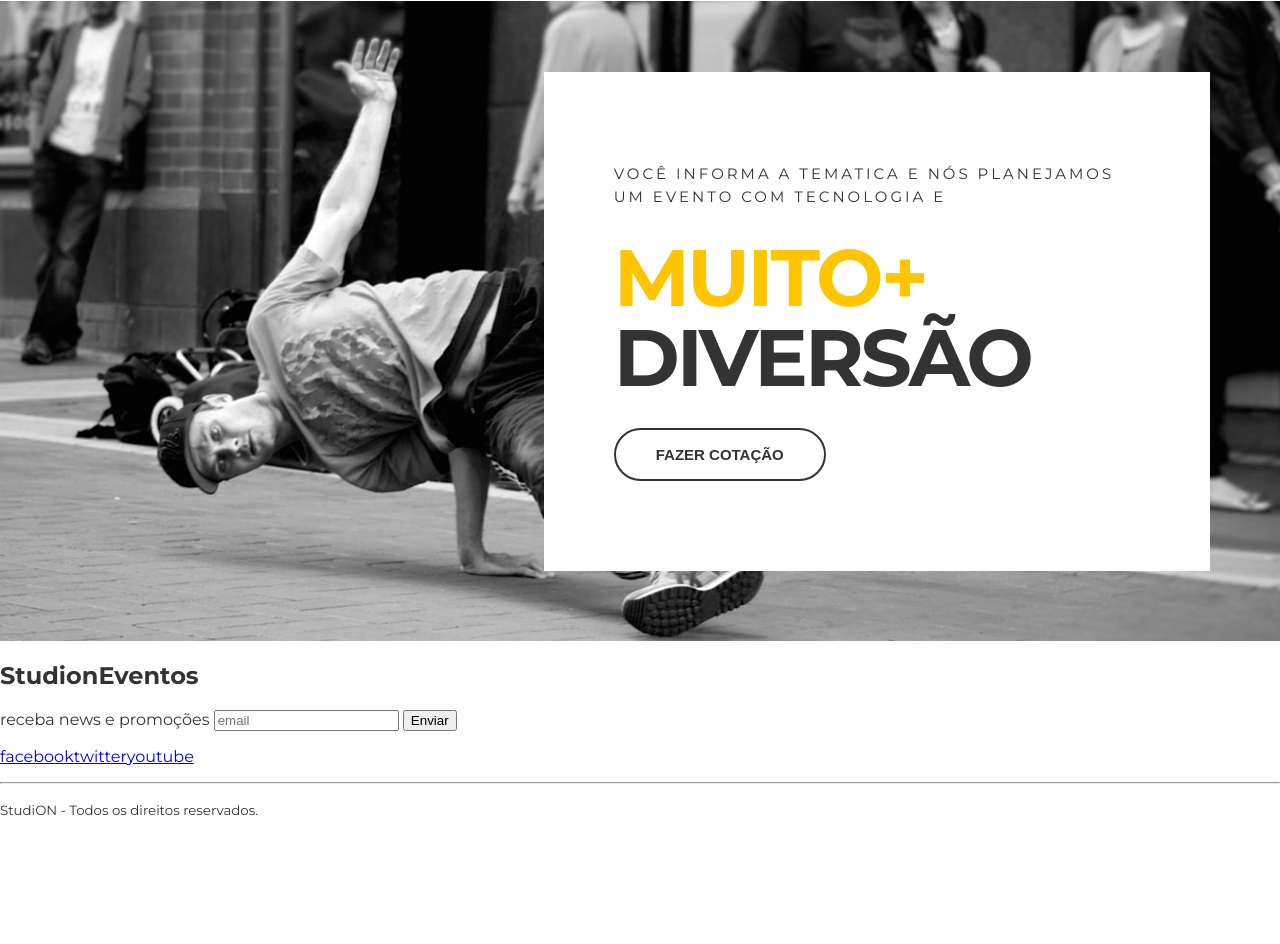
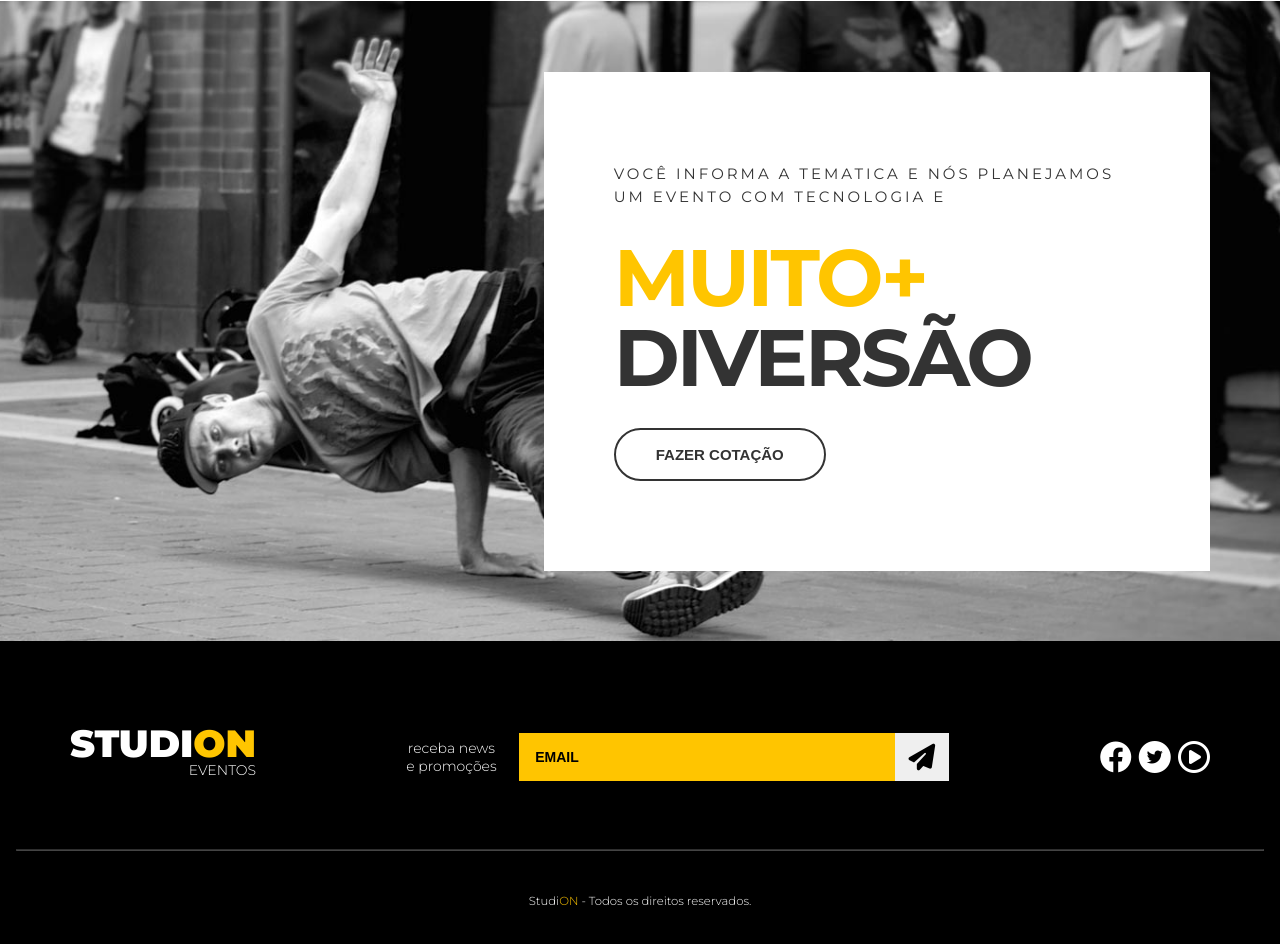
Before and after one commit to GabrielGdeC/studion, a website: page studion/src/index.html in a window 1280 px wide. Shown: the part 1626-2570 px from the top of the page. Before the commit the page ends 2461 px from the top, so only its background shows below. Drawn offline with Linux system fonts and the light colour scheme.

Commit message:
pagina do footer

```diff
--- a/studion/src/index.html
+++ b/studion/src/index.html
@@ -90,21 +90,41 @@
         </section>
     </main>
 
-    <footer>
-        <h2>Studi<span>on</span><span>Eventos</span></h2>
-        <form action="">
-            <label>receba news e promoções</label>
-            <input type="email" placeholder="email" />
-            <button type="submit">Enviar</button>
-        </form>
-        <ul>
-            <li> <a href="https://facebook.com/" target="_blank">facebook</a></li>
-            <li> <a href="https://twitter.com/" target="_blank">twitter</a></li>
-            <li> <a href="https://youtube.com/" target="_blank">youtube</a></li>
-        </ul>
+    <footer class="footer">
+        <div class="container footer__container">
+            <h2 class="logo-studion">Studi<span class="copy--primary">on</span>
+                <span class="logo-studion__subtitle">Eventos</span></h2>
+
+            <form class="footer__form">
+                <label for="email">receba news e promoções</label>
+                <div class="footer__email">
+                    <input id="email" type="email" placeholder="email" />
+                    <button type="submit">
+                        <i class="fa-solid fa-paper-plane fa-2x"></i>
+                    </button>
+                </div>
+            </form>
+            <ul class="footer__social">
+                <li> <a href="https://facebook.com/" target="_blank">
+                    <i class="fab fa-facebook fa-2x"></i>
+                </a>
+            </li>
+                <li> <a href="https://twitter.com/" target="_blank">
+                    <span class="fa-stack">
+                        <i class="fa-solid fa-circle fa-stack-2x fa-inverse"></i>
+                        <i class="fab fa-twitter fa-stack-1x "></i>
+                      </span>
+                </a>
+            </li>
+                <li> <a href="https://youtube.com/" target="_blank">
+                    <i class="fa-regular fa-circle-play fa-2x"></i>
+                </a>
+            </li>
+            </ul>
+        </div>
         <hr/>
         <p>
-            <small>Studi<span>ON</span> - Todos os direitos reservados.</small>
+            <small>Studi<span class="copy--primary">ON</span> - Todos os direitos reservados.</small>
         </p>
 
     </footer>
--- a/studion/src/style.css
+++ b/studion/src/style.css
@@ -1,4 +1,7 @@
 @import url('https://fonts.googleapis.com/css2?family=Montserrat:wght@300;400;700;900&family=Roboto&display=swap');
+@import url('https://cdnjs.cloudflare.com/ajax/libs/font-awesome/6.3.0/css/fontawesome.min.css');
+@import url('https://cdnjs.cloudflare.com/ajax/libs/font-awesome/6.3.0/css/all.min.css');
+
 
 *{
     box-sizing: border-box;
@@ -271,3 +274,106 @@ ul{
     border-color: var(--color-copy);
     background: unset;
 }
+
+.footer{
+    background-color: #000;
+    color: #fff;
+    padding: 0 1rem;
+}
+
+.footer__container{
+    display: grid;
+    grid-template-columns: repeat(3, auto);
+    align-items: center;
+    padding:5.25rem 0 3.75rem 0;
+}
+
+.footer .logo-studion{
+    justify-self: start;
+    margin: 0%;
+}
+
+.logo-studion__subtitle{
+    display: block;
+}
+
+.footer__form{
+    display: grid;
+    place-items: center;
+    grid-template-columns: 9ch auto;
+    gap: 1.25rem;
+}
+
+.footer__form label{
+    font-size: 0.875rem;
+    font-weight: 300;
+    text-align: center;
+}
+
+.footer__email{
+    display: grid;
+    grid-template-columns: auto 3.375rem;
+    width: 100%;
+}
+
+.footer__form input{
+    width: 100%;
+    background-color: var(--color-primary);
+    border: unset;
+    padding: 1rem;
+    font-size: 0.875rem;
+    font-weight: 700;
+    text-transform: uppercase;
+    color: #000;
+}
+
+.footer__form input::placeholder{
+    color: #000;
+}
+
+.footer__form input:focus{
+    outline: unset;
+}
+
+.footer__form button{
+    cursor: pointer;
+    border: unset;
+    height: 100%;
+    transition: 0.3s all ease;
+}
+
+.footer__form button:hover {
+    color: #fff;
+    background-color: var(--color-copy);
+
+}
+
+
+.footer__social{
+    justify-self: end;
+}
+
+.footer__social a,
+.footer__social a:visited,
+.footer__social a:active{
+    color: #fff;
+    margin-left: 0.2rem;
+}
+
+.footer__social a .fa-twitter,
+.footer__social a:visited .fa-twitter,
+.footer__social a:active .fa-twitter{
+    color: #000;
+}
+
+footer hr{
+    border-color: #fff4;
+    margin: 0%;
+}
+
+footer p{
+    text-align: center;
+    font-size: 0.875rem;
+    font-weight: 300;
+    margin: 2.5rem 0;
+}
```
